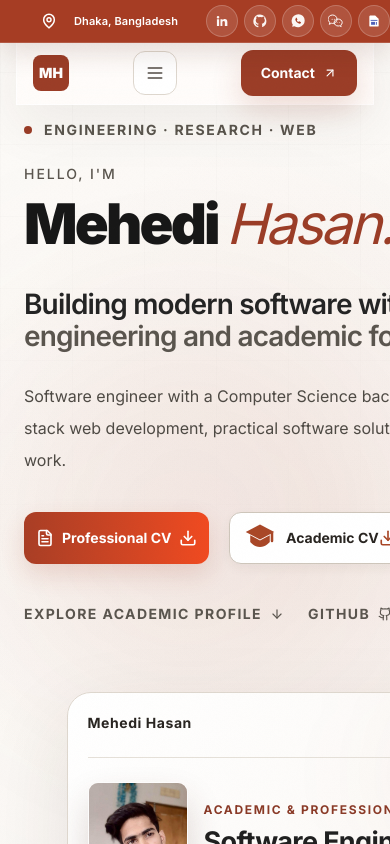
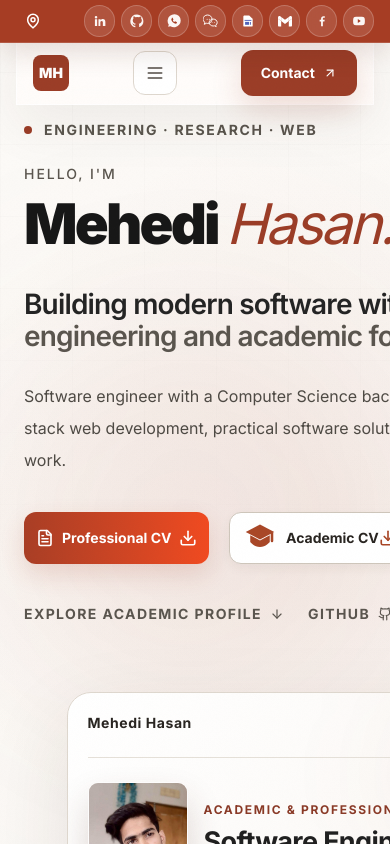
Before and after one commit to Mehedi1-SWE/portfolio, a Next.js app: page / in a window 390 px wide. Shown: the top 844 px of the page. Built offline with nearby package versions, Linux system fonts and the light colour scheme.

Commit message:
Prevent top bar overflow on mobile

```diff
--- a/components/TopBar.tsx
+++ b/components/TopBar.tsx
@@ -75,7 +75,7 @@ export function TopBar() {
 
       <div className="flex min-h-[42px] w-full items-center justify-between gap-3 px-4 sm:gap-5 lg:px-6">
 
-        <div className="flex min-h-[42px] w-full items-center justify-between gap-3 px-4 sm:gap-5 lg:px-6">
+        <div className="flex min-h-[42px] min-w-0 flex-1 items-center justify-between gap-3 px-0 sm:gap-5 lg:px-0">
 
           {/* ================= LEFT CONTACT INFORMATION ================= */}
 
@@ -147,7 +147,7 @@ export function TopBar() {
                 </svg>
               </span>
 
-              <span>Dhaka, Bangladesh</span>
+              <span className="hidden sm:inline">Dhaka, Bangladesh</span>
             </a>
 
 
@@ -349,7 +349,7 @@ export function TopBar() {
 
         {/* ================= SOCIAL ICONS ================= */}
 
-        <div className="flex shrink-0 items-center gap-1.5 sm:gap-2">
+        <div className="topbar-social-scroll flex max-w-[calc(100vw-100px)] shrink-0 items-center gap-1.5 overflow-x-auto sm:max-w-none sm:gap-2 sm:overflow-visible">
 
           {socialItems.map(({ label, href, color, icon: Icon }) =>
             label === "WeChat" ? (
```
